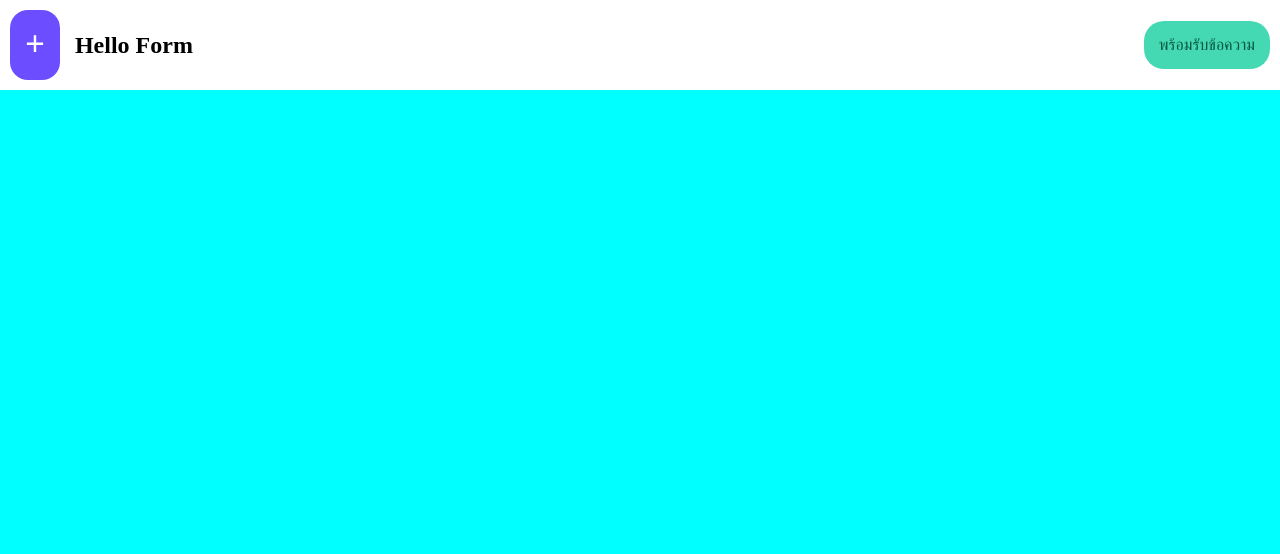
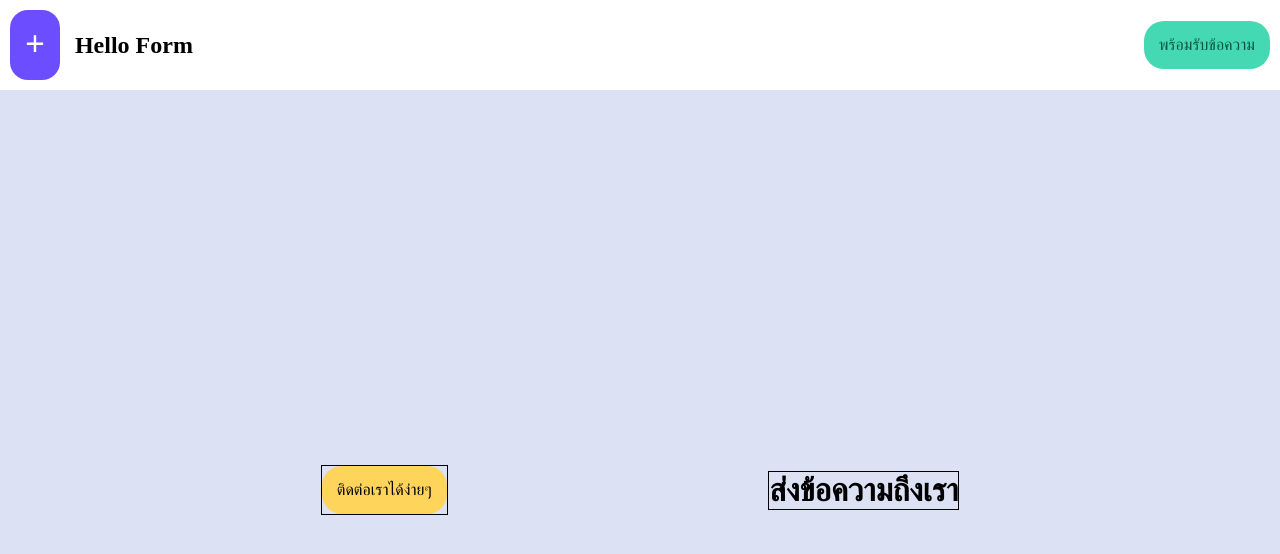
Before and after one commit to wrmls05/Contact-form-easy, a plain HTML site: page index.html in a window 1280 px wide. Drawn offline with Linux system fonts and the light colour scheme.

Commit message:
refactor navigation structure and styles; simplify brand layout and enhance main content styling

```diff
--- a/index.html
+++ b/index.html
@@ -11,9 +11,7 @@
 <body>
     <Nav class="nav">
         <div class="brand">
-            <div class="frame">
-                <p class="plus">+</p>
-            </div>
+            <p class="plus">+</p>
             <h1>Hello Form</h1>
         </div>
 
@@ -22,7 +20,13 @@
         </div>
     </Nav>
     <main>
+        <div class="info">
+            <p>ติดต่อเราได้ง่ายๆ</p>
+        </div>
 
+        <div class="form">
+            <h1>ส่งข้อความถึงเรา</h1>
+        </div>
     </main>
 </body>
 
--- a/style.css
+++ b/style.css
@@ -20,7 +20,7 @@ h1,p {
     gap: 15px;
 }
 
-.frame {
+.brand p {
     background-color: #6C4DFF;
     padding: 15px;
     border-radius: 18px;
@@ -43,6 +43,26 @@ h1,p {
 }
 
 main {
-    background-color: aqua;
+    background-color: #DCE1F4;
     min-height: 100vh;
+    display: flex;
+    justify-content: space-evenly;
+    align-items: center;
 }
+
+.info {
+    border: solid;
+    border-width: 1px;
+}
+
+.info p {
+    font-size: medium;
+    padding: 15px;
+    background-color: #FFD45B;
+    border-radius: 20px;
+}
+
+.form {
+    border: solid;
+    border-width: 1px;
+}
```
